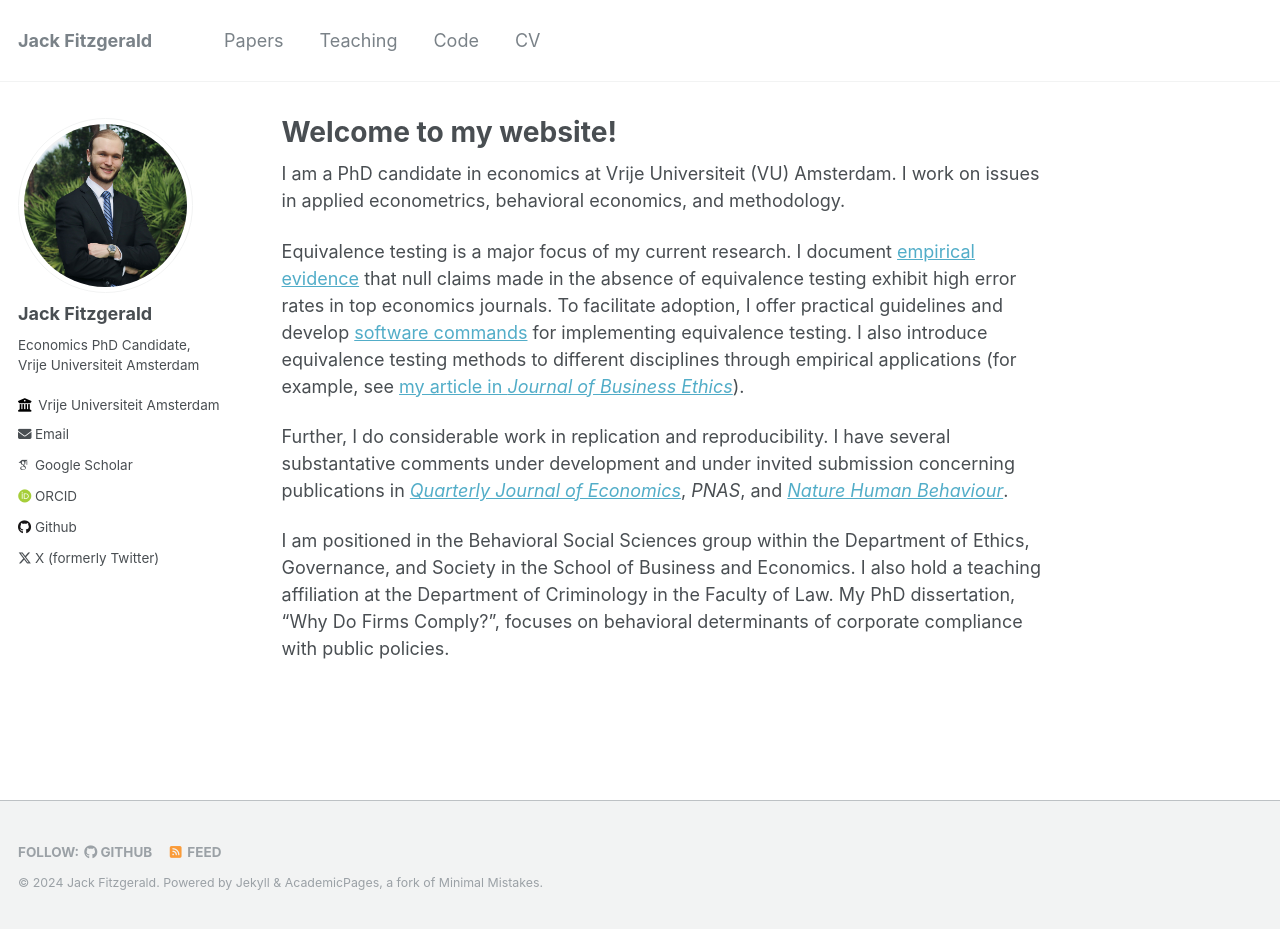
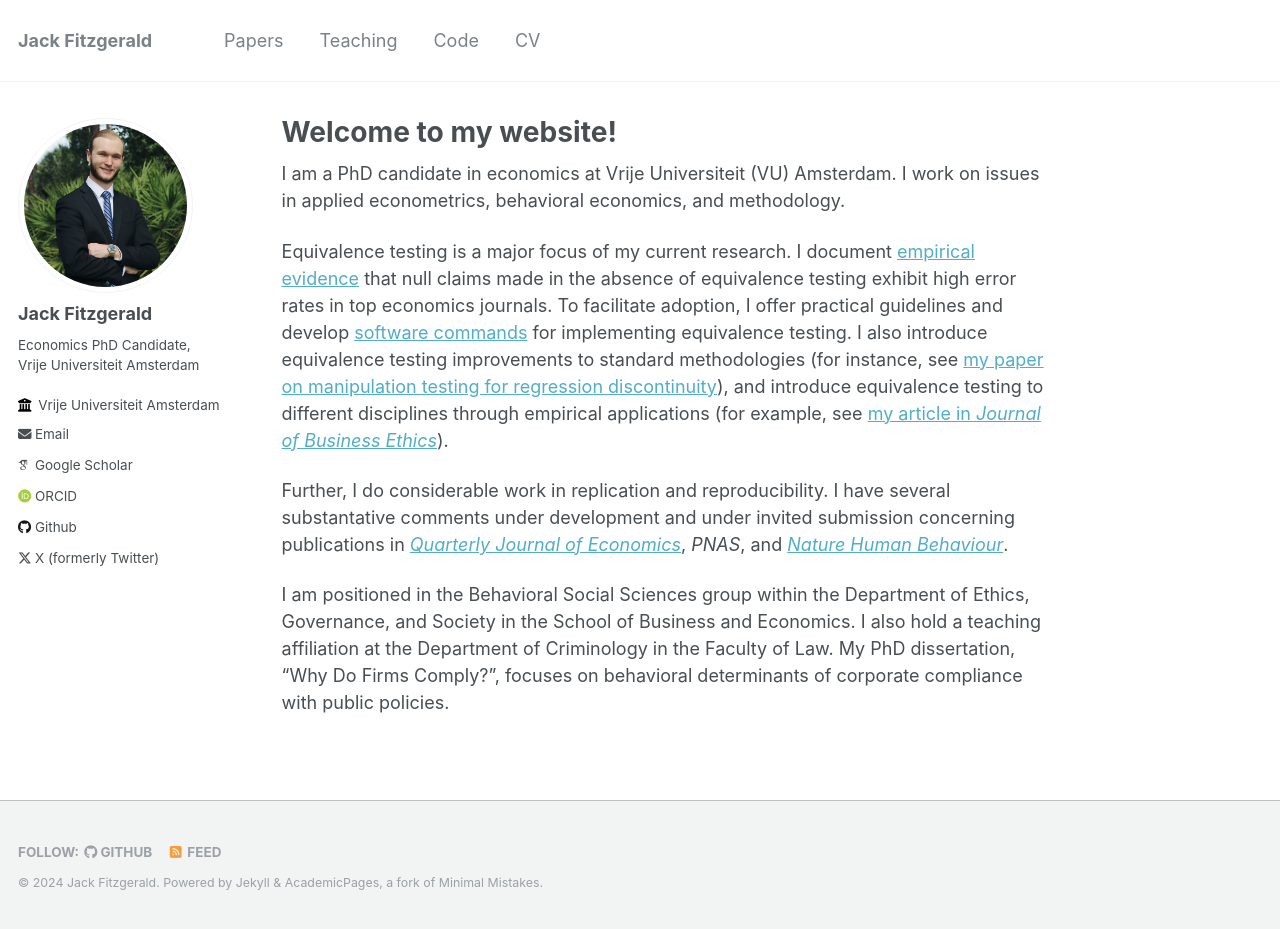
Before and after one commit to jack-fitzgerald/jack-fitzgerald.github.io, a Jekyll site: the page built from _pages/about.md, in a window 1280 px wide and 929 px high. Built offline with Jekyll 4.4.1, drawn with Linux system fonts in a browser that asks for light colours; some web fonts are replaced.

Commit message:
Update about.md

```diff
--- a/_pages/about.md
+++ b/_pages/about.md
@@ -9,7 +9,7 @@ redirect_from:
 
 I am a PhD candidate in economics at Vrije Universiteit (VU) Amsterdam. I work on issues in applied econometrics, behavioral economics, and methodology.
 
-Equivalence testing is a major focus of my current research. I document [empirical evidence](https://jack-fitzgerald.github.io/files/The_Need_for_Equivalence_Testing_in_Economics.pdf) that null claims made in the absence of equivalence testing exhibit high error rates in top economics journals. To facilitate adoption, I offer practical guidelines and develop [software commands](https://jack-fitzgerald.github.io/code/) for implementing equivalence testing. I also introduce equivalence testing methods to different disciplines through empirical applications (for example, see [my article in <i>Journal of Business Ethics</i>](https://doi.org/10.1007/s10551-024-05731-x)).
+Equivalence testing is a major focus of my current research. I document [empirical evidence](https://jack-fitzgerald.github.io/files/The_Need_for_Equivalence_Testing_in_Economics.pdf) that null claims made in the absence of equivalence testing exhibit high error rates in top economics journals. To facilitate adoption, I offer practical guidelines and develop [software commands](https://jack-fitzgerald.github.io/code/) for implementing equivalence testing. I also introduce equivalence testing improvements to standard methodologies (for instance, see [my paper on manipulation testing for regression discontinuity](https://jack-fitzgerald.github.io/files/RDD_Equivalence.pdf)), and introduce equivalence testing to different disciplines through empirical applications (for example, see [my article in <i>Journal of Business Ethics</i>](https://doi.org/10.1007/s10551-024-05731-x)).
 
 Further, I do considerable work in replication and reproducibility. I have several substantative comments under development and under invited submission concerning publications in [<i>Quarterly Journal of Economics</i>](https://jack-fitzgerald.github.io/files/MS23_Replication.pdf), <i>PNAS</i>, and [<i>Nature Human Behaviour</i>](https://doi.org/10.1038/s41562-023-01807-2).
 
```
